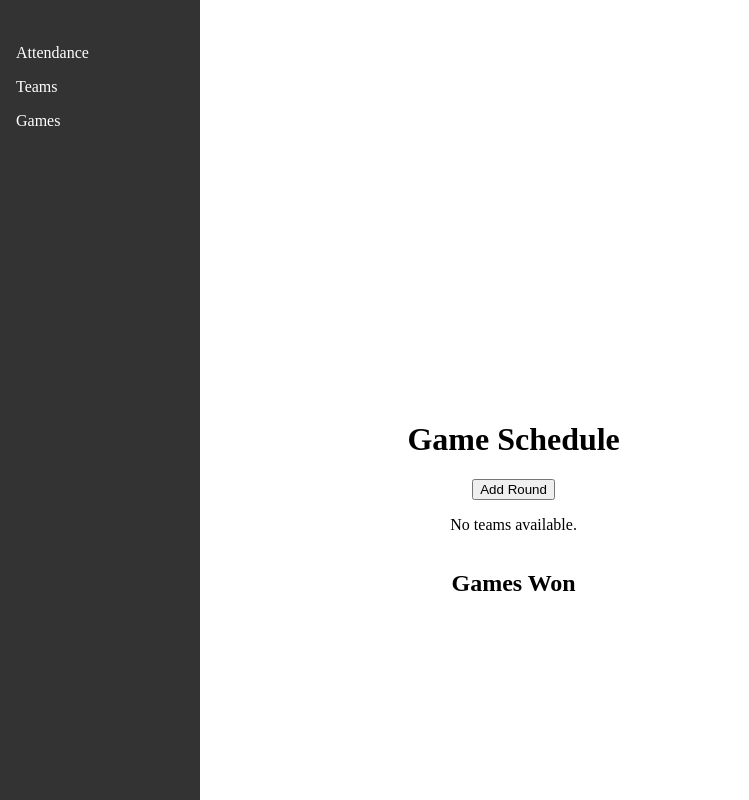
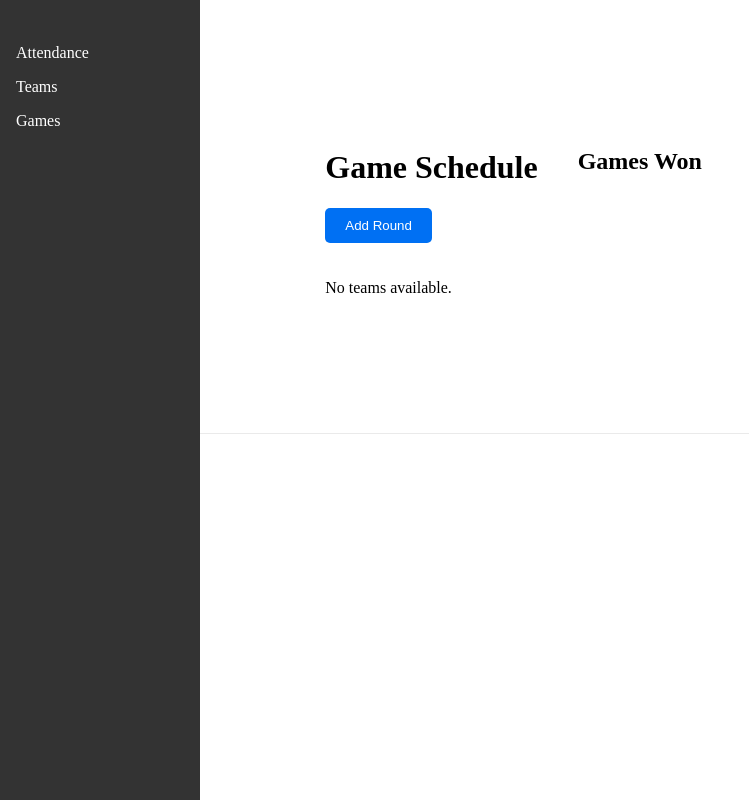
Before and after one commit to jsartin513/open-gym, a Next.js app: page /games in a window 1280 px wide. Shown: the top 800 px of the page, without its empty margins (0-749 px from the left). Built offline with nearby package versions, Linux system fonts and the light colour scheme.

Commit message:
Add styles

```diff
--- a/src/pages/games.js
+++ b/src/pages/games.js
@@ -1,6 +1,6 @@
 import React, { useEffect, useState } from "react";
 import Layout from "../components/(layout)/layout";
-import styles from "../styles/Home.module.css";
+import styles from "../styles/GamesPage.module.css";
 
 const GamesPage = () => {
   const [teams, setTeams] = useState([]);
@@ -65,16 +65,18 @@ const GamesPage = () => {
   return (
     <Layout>
       <div className={styles.container}>
+        <div className={styles.gamesSchedulePanel}>
           <h1>Game Schedule</h1>
-        <button onClick={handleAddRoundRobin}>Add Round</button>
+          <button className={styles.button} onClick={handleAddRoundRobin}>Add Round</button>
           {schedule.length === 0 ? (
             <p>No teams available.</p>
           ) : (
-          <ul>
+            <ul className={styles.gamesList}>
               {schedule.map((game, index) => (
                 <li key={index}>
                   {game.homeTeam} vs {game.awayTeam}
                   <select
+                    className={styles.select}
                     value={winners[index] || ''}
                     onChange={(e) => handleWinnerChange(index, e.target.value)}
                   >
@@ -86,6 +88,7 @@ const GamesPage = () => {
               ))}
             </ul>
           )}
+        </div>
         <div className={styles.gamesWonPanel}>
           <h2>Games Won</h2>
           <ul>
--- /dev/null
+++ b/src/styles/GamesPage.module.css
@@ -0,0 +1,53 @@
+.container {
+  padding: 20px;
+  display: flex;
+  justify-content: center;
+}
+
+.button {
+  margin-bottom: 20px;
+  padding: 10px 20px;
+  background-color: #0070f3;
+  color: white;
+  border: none;
+  border-radius: 5px;
+  cursor: pointer;
+}
+
+.button:hover {
+  background-color: #005bb5;
+}
+
+.gamesList {
+  list-style-type: none;
+  padding: 0;
+}
+
+.gamesList li {
+  margin-bottom: 10px;
+}
+
+.select {
+  margin-left: 10px;
+}
+
+.gamesSchedulePanel {
+  margin: 20px;
+}
+
+.gamesWonPanel {
+  margin: 20px;
+}
+
+.gamesWonPanel h2 {
+  margin-bottom: 10px;
+}
+
+.gamesWonPanel ul {
+  list-style-type: none;
+  padding: 0;
+}
+
+.gamesWonPanel li {
+  margin-bottom: 5px;
+}
```
Lines whose indentation alone changed are shown as unchanged.
